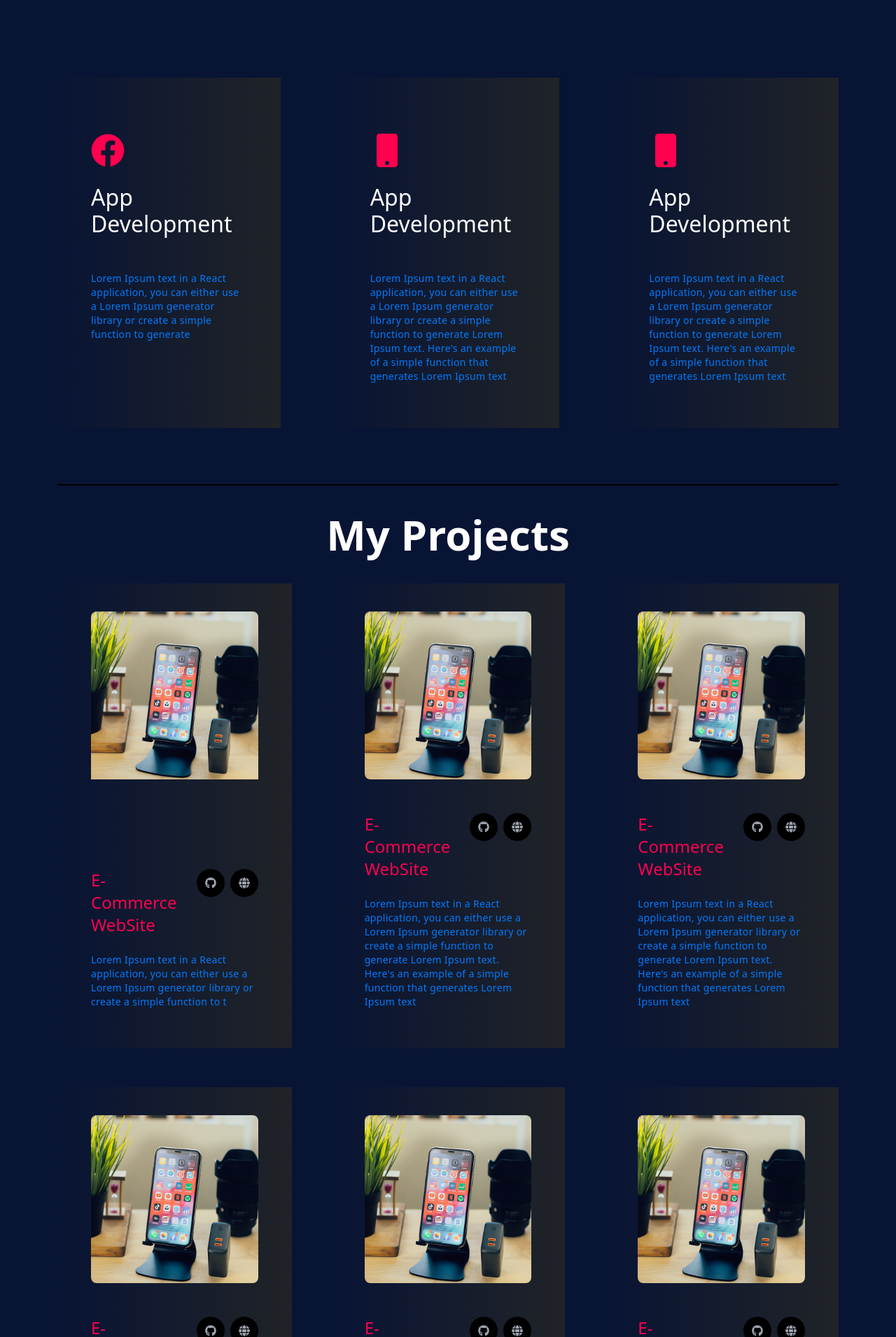
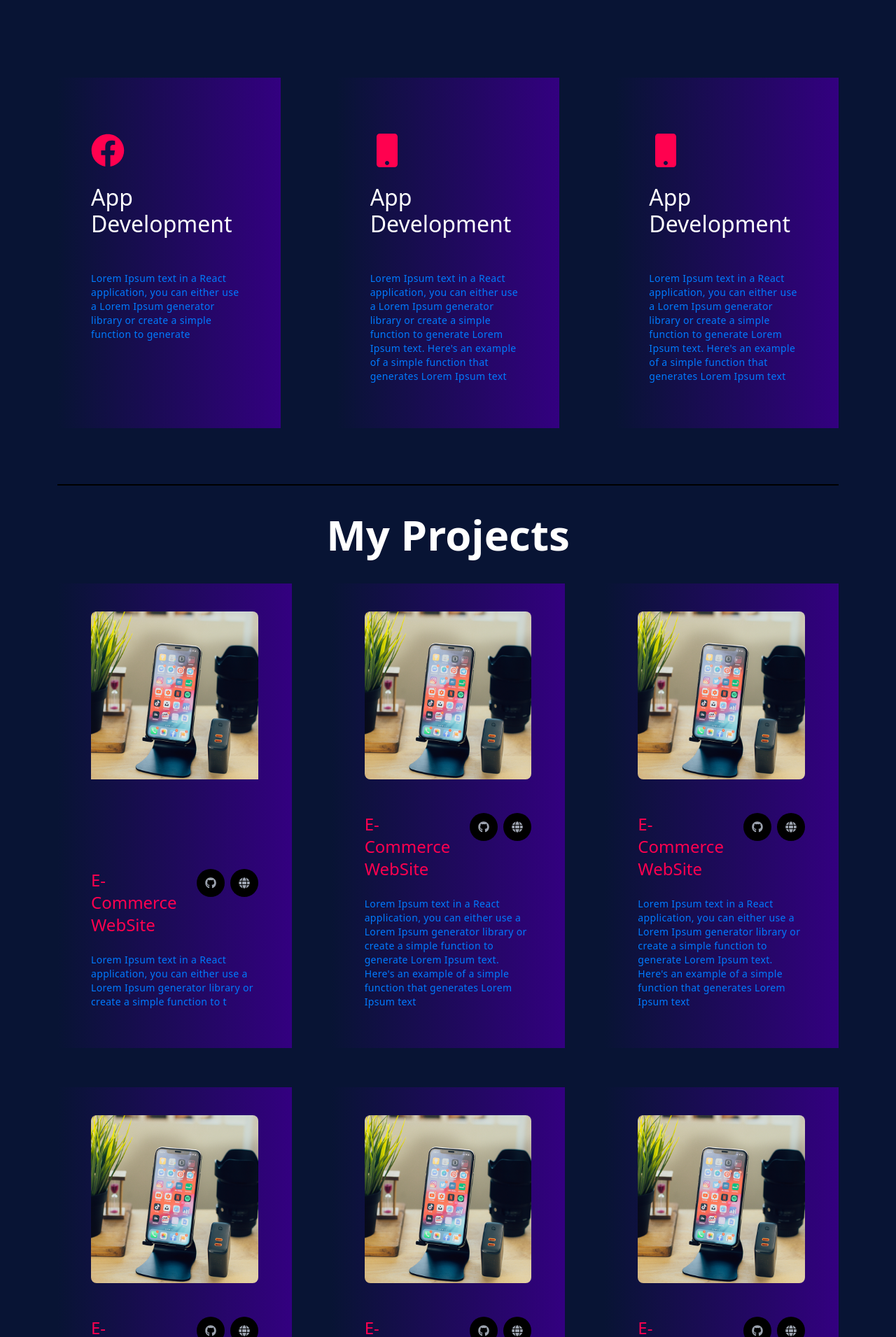
Before and after one commit to NipunaSudesh/react-portfolio, a React (Create React App) app: page / in a window 1280 px wide. Shown: the part 989-2900 px from the top of the page at 70% size. Built offline with nearby package versions, Linux system fonts and the light colour scheme.

Commit message:
updated style

```diff
--- a/src/Components/Projects/ProjectCard.js
+++ b/src/Components/Projects/ProjectCard.js
@@ -5,7 +5,7 @@ import { FaGithub,FaGlobe } from "react-icons/fa";
 export default function ProjectCard({title,des,src}) {
   return (
     <div className='w-full px-12 h-auto py-10 rounded-1g shadow-shadowOne flex flex-col
-    bg-gradient-to-r from-bodyColor to-[#202327] group hover:bg-gradient-to-b
+    bg-gradient-to-r from-bodyColor to-[#330080] group hover:bg-gradient-to-b
     hover: from-gray-900, hover:gray-900 transition-colors duration-1000'>
         <div className='w-full h-[80%] overflow-hidden rounded-lg'>
             <img className='w-full h-60 object-cover group-hover:scale-110 duration-300'
--- a/src/Components/Services/ServicesCard.js
+++ b/src/Components/Services/ServicesCard.js
@@ -4,7 +4,7 @@ import { FaArrowRight } from "react-icons/fa";
 export default function ServicesCard({title,des,icon}) {
   return (
     <div className='w-full px-12 h-auto py-10 rounded-1g shadow-shadowOne flex flex-col
-    bg-gradient-to-r from-bodyColor to-[#202327] group hover:bg-gradient-to-b
+    bg-gradient-to-r from-bodyColor to-[#330080] group hover:bg-gradient-to-b
     hover: from-black, hover:to-[#1e2024] transition-colors duration-100 group'>
 
      <div className='flex h-77  overflow-y-hidden '>
```
